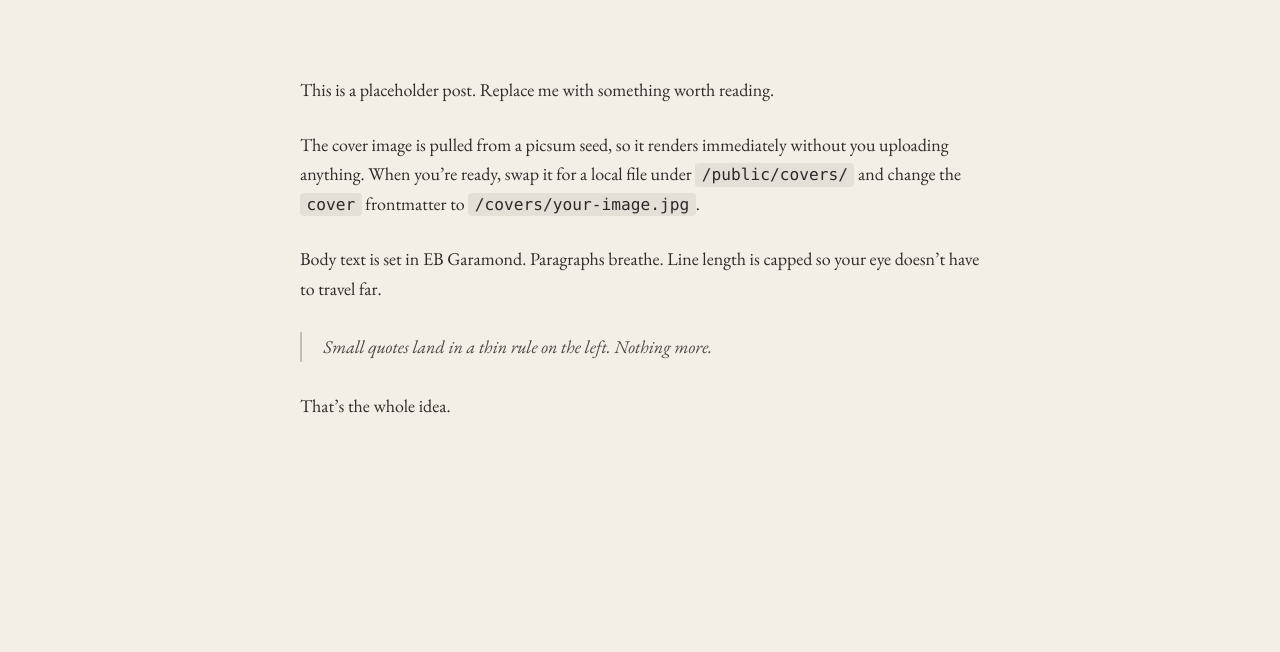
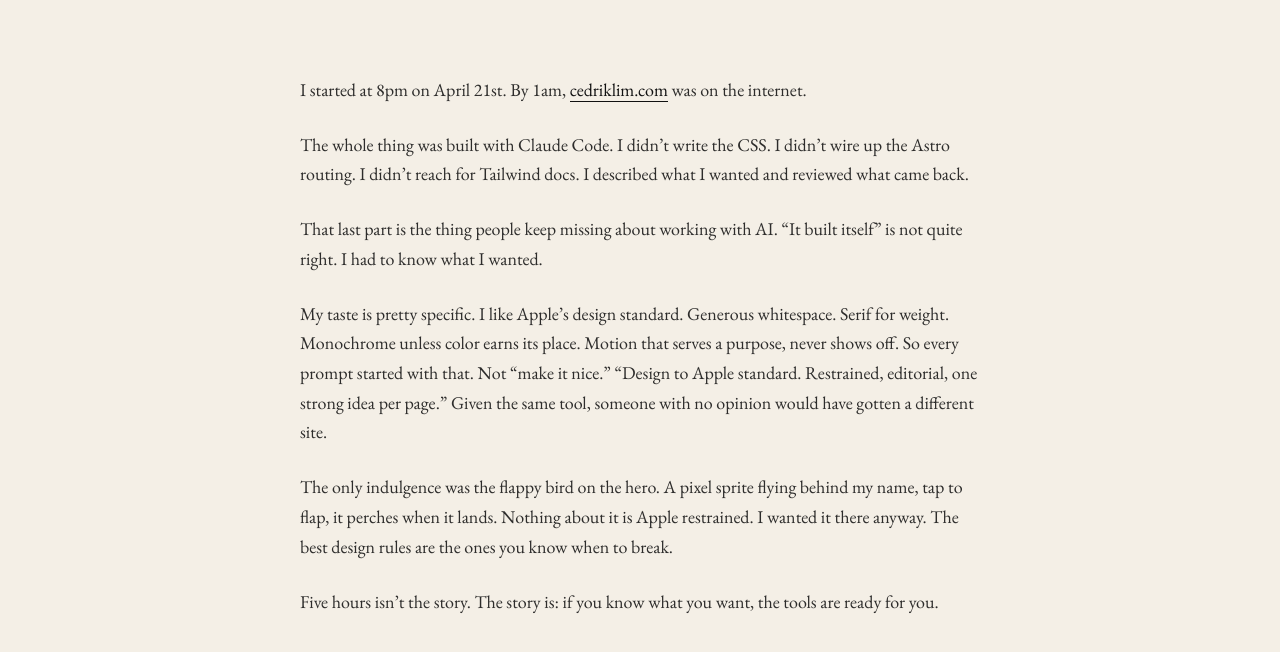
Before and after one commit to cedrik-lim/cedriklim-site, an Astro site: page /posts/hello-world in a window 1280 px wide. Shown: the part 1764-2416 px from the top of the page. Before the commit the page ends 2369 px from the top, so only its background shows below. Built offline with nearby package versions, Linux system fonts and the light colour scheme; Astro itself is replaced by a stand-in of ours.

Commit message:
Write first Hello world post

```diff
--- a/src/content/posts/hello-world.md
+++ b/src/content/posts/hello-world.md
@@ -1,16 +1,18 @@
 ---
 title: Hello, world.
-date: 2026-04-20
+date: 2026-04-21
 cover: https://picsum.photos/seed/cedriklim-hello/1200/1500
-excerpt: A first note, written mostly to test the typography.
+excerpt: Five hours, from empty folder to live domain.
 ---
 
-This is a placeholder post. Replace me with something worth reading.
+I started at 8pm on April 21st. By 1am, cedriklim.com was on the internet.
 
-The cover image is pulled from a picsum seed, so it renders immediately without you uploading anything. When you're ready, swap it for a local file under `/public/covers/` and change the `cover` frontmatter to `/covers/your-image.jpg`.
+The whole thing was built with Claude Code. I didn't write the CSS. I didn't wire up the Astro routing. I didn't reach for Tailwind docs. I described what I wanted and reviewed what came back.
 
-Body text is set in EB Garamond. Paragraphs breathe. Line length is capped so your eye doesn't have to travel far.
+That last part is the thing people keep missing about working with AI. "It built itself" is not quite right. I had to know what I wanted.
 
-> Small quotes land in a thin rule on the left. Nothing more.
+My taste is pretty specific. I like Apple's design standard. Generous whitespace. Serif for weight. Monochrome unless color earns its place. Motion that serves a purpose, never shows off. So every prompt started with that. Not "make it nice." "Design to Apple standard. Restrained, editorial, one strong idea per page." Given the same tool, someone with no opinion would have gotten a different site.
 
-That's the whole idea.
+The only indulgence was the flappy bird on the hero. A pixel sprite flying behind my name, tap to flap, it perches when it lands. Nothing about it is Apple restrained. I wanted it there anyway. The best design rules are the ones you know when to break.
+
+Five hours isn't the story. The story is: if you know what you want, the tools are ready for you.
```
